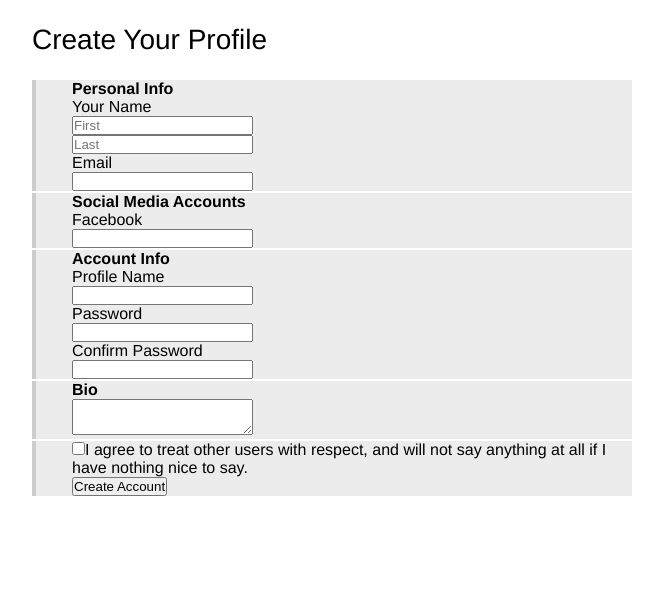
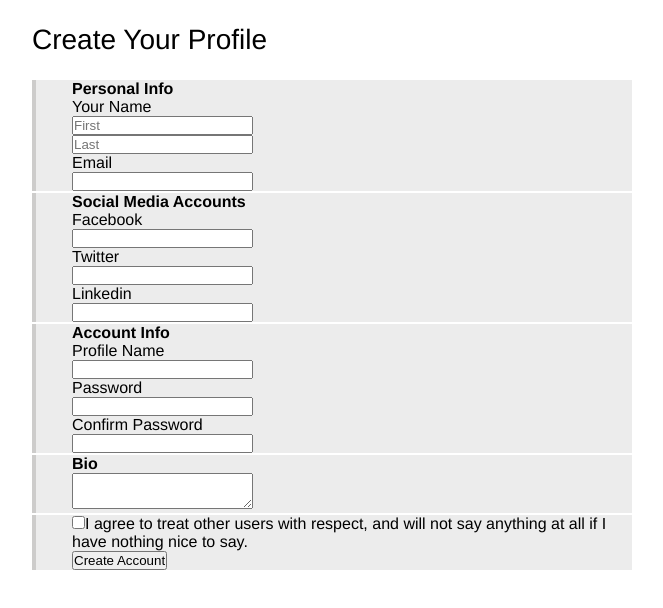
Before and after one commit to mm86/launch_school_html_css, a plain HTML site: page lesson_5/advanced_form/index.html in a window 1280 px wide. Shown: the whole page, without its empty margins (308-971 px from the left). Drawn offline with Linux system fonts and the light colour scheme.

Commit message:
Add twitter and linkedin details
Add dt and dd elements for twitter and linkedin information.

```diff
--- a/lesson_5/advanced_form/index.html
+++ b/lesson_5/advanced_form/index.html
@@ -22,15 +22,21 @@
 
       <fieldset>
         <h2>Social Media Accounts</h2>
-          <dl>
+          <dl class="social_media">
             <dt><label for="facebook">Facebook</label></dt>
             <dd><input type="text" name="facebook" id="facebook" /></dd>
+
+            <dt><label for="twitter">Twitter</label></dt>
+            <dd><input type="text" name="twitter" id="twitter" /></dd>
+
+            <dt><label for="linkedin">Linkedin</label></dt>
+            <dd><input type="text" name="linkedin" id="linkedin" /></dd>
           </dl>
       </fieldset>
 
       <fieldset>
         <h2>Account Info</h2>
-          <dl>
+          <dl class="profile_name_password">
             <dt><label for="profile_name">Profile Name</label></dt>
             <dd><input type="text" name="profile_name" id="profile_name" /></dd>
 
```
